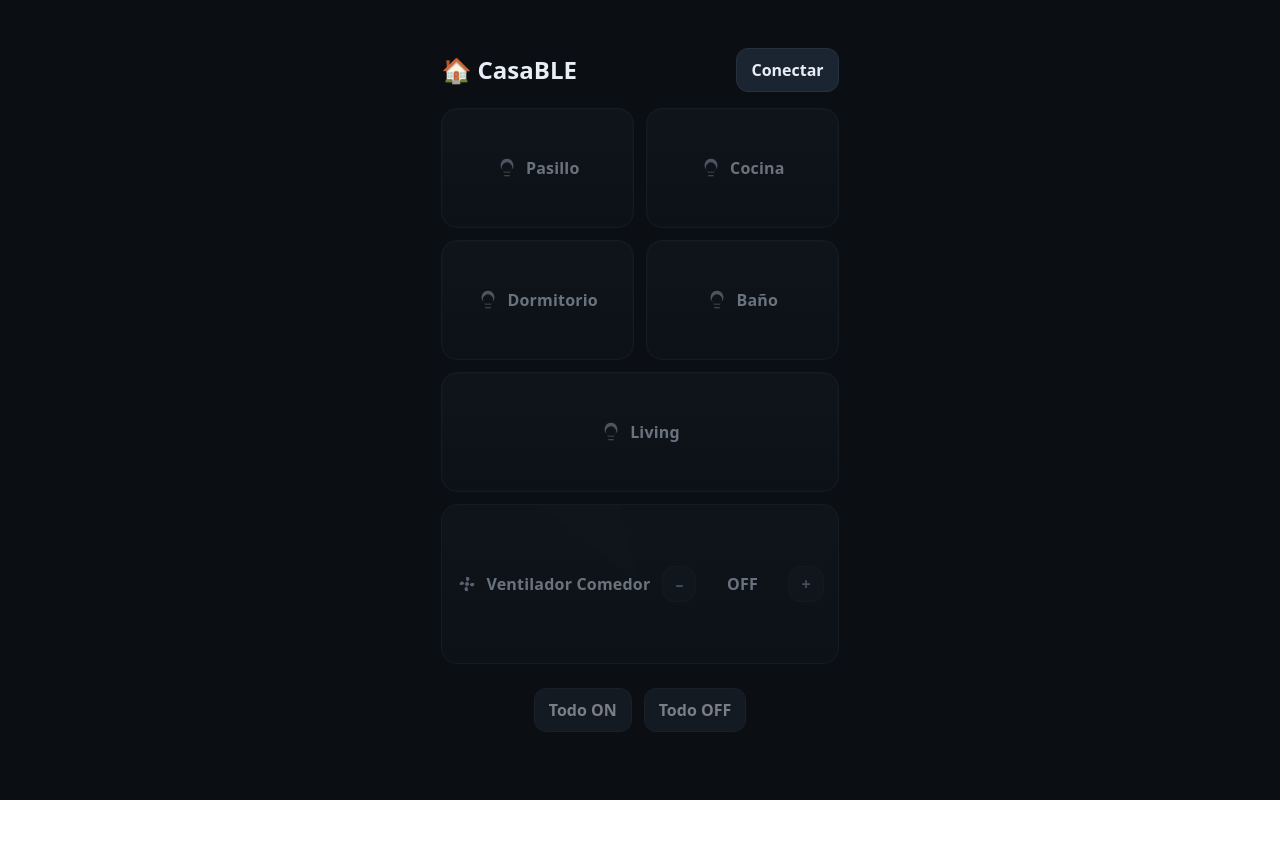
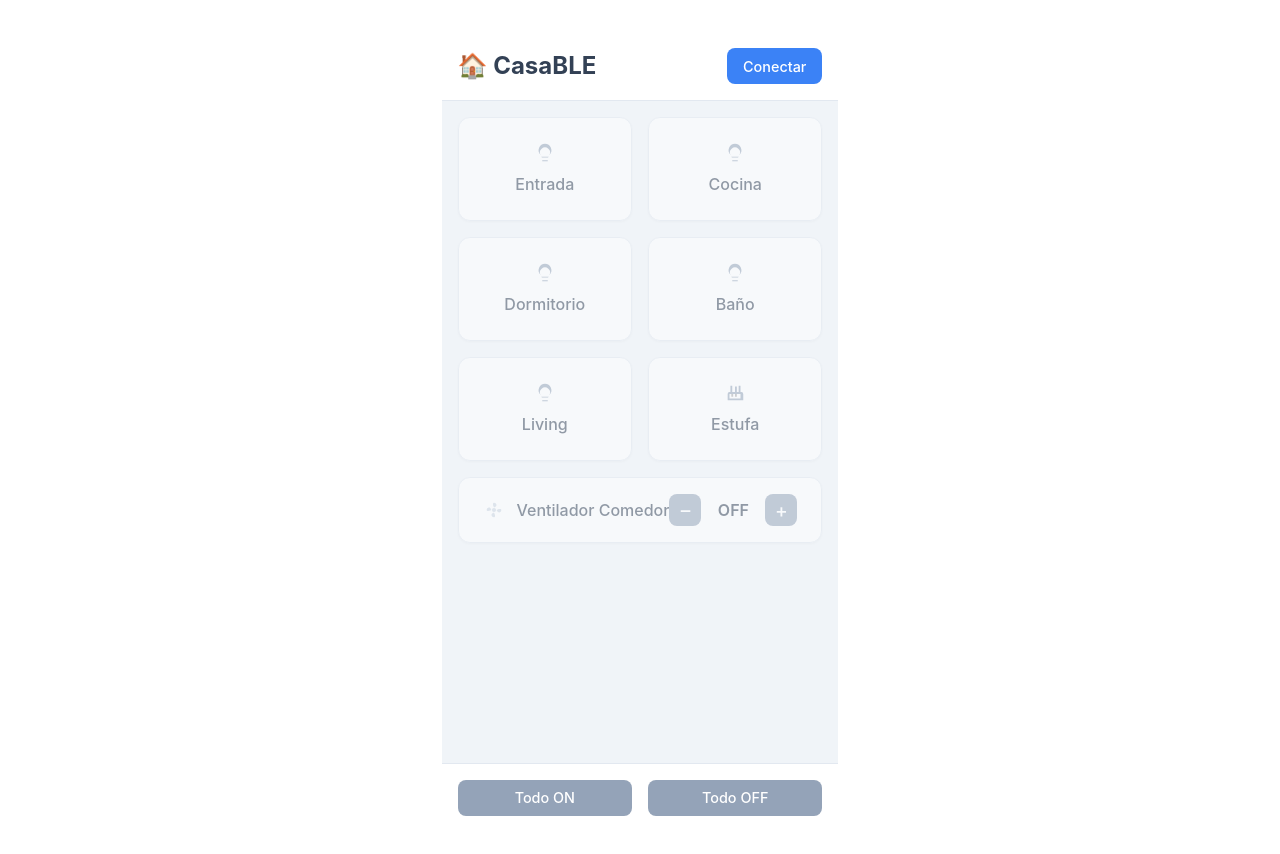
Before and after one commit to carscx/casable, a React (Vite) app: page / in a window 1280 px wide. Shown: the top 854 px of the page. Before the commit the page ends 800 px from the top, so only its background shows below. Built offline with nearby package versions, Linux system fonts and the light colour scheme.

Commit message:
Agregar estilos CSS autocontenidos y nuevo ícono de estufa en el componente CasaBle

```diff
--- a/src/components/CasaBle.tsx
+++ b/src/components/CasaBle.tsx
@@ -1,29 +1,262 @@
 /// <reference types="web-bluetooth" />
 import { useRef, useState } from "react";
-import "./casa-ble.css";
+// No importamos "./casa-ble.css" porque los estilos están abajo
 
 const NUS_SERVICE = "6e400001-b5a3-f393-e0a9-e50e24dcca9e";
 const NUS_RX = "6e400002-b5a3-f393-e0a9-e50e24dcca9e";
 const NUS_TX = "6e400003-b5a3-f393-e0a9-e50e24dcca9e";
 
-// Icons
-function IconBulb({ on=false }: { on?: boolean }) {
+// --- Estilos CSS (Autocontenidos) ---
+const styles = `
+:root {
+  --color-bg: #f0f4f8;
+  --color-bg-zona: #ffffff;
+  --color-bg-zona-on: #fef9c3;
+  --color-border: #e2e8f0;
+  --color-text: #334155;
+  --color-text-on: #ca8a04;
+  --color-icon: #94a3b8;
+  --color-icon-on: #facc15;
+  --color-btn: #3b82f6;
+  --color-btn-text: #ffffff;
+  --color-btn-hover: #2563eb;
+  --color-fan-0: #cbd5e1;
+  --color-fan-1: #60a5fa;
+  --color-fan-2: #2563eb;
+  --color-fan-3: #1d4ed8;
+  --color-heater: #888;
+  --color-heater-on: #ff6a00;
+  --color-heater-on-light: #ff9a00;
+  --color-heater-bg-on: rgba(255, 106, 0, 0.1);
+}
+
+.app {
+  font-family: -apple-system, BlinkMacSystemFont, "Segoe UI", Roboto, Helvetica, Arial, sans-serif;
+  max-width: 400px;
+  margin: 0 auto;
+  background: var(--color-bg);
+  min-height: 100vh;
+  display: flex;
+  flex-direction: column;
+}
+
+header {
+  display: flex;
+  justify-content: space-between;
+  align-items: center;
+  padding: 1rem;
+  background: var(--color-bg-zona);
+  border-bottom: 1px solid var(--color-border);
+}
+header h2 {
+  margin: 0;
+  color: var(--color-text);
+}
+
+.btn {
+  background: var(--color-btn);
+  color: var(--color-btn-text);
+  border: none;
+  padding: 0.6rem 1rem;
+  border-radius: 8px;
+  font-size: 0.9rem;
+  font-weight: 500;
+  cursor: pointer;
+  transition: background-color 0.2s;
+}
+.btn:hover {
+  background: var(--color-btn-hover);
+}
+.btn:disabled {
+  background: #94a3b8;
+  cursor: not-allowed;
+}
+
+.plano {
+  display: grid;
+  grid-template-columns: 1fr 1fr;
+  gap: 1rem;
+  padding: 1rem;
+  transition: opacity 0.3s;
+}
+.plano.disabled {
+  opacity: 0.5;
+  pointer-events: none;
+}
+
+.zona {
+  background: var(--color-bg-zona);
+  border: 1px solid var(--color-border);
+  border-radius: 12px;
+  padding: 1.5rem;
+  display: flex;
+  flex-direction: column;
+  align-items: center;
+  justify-content: center;
+  gap: 0.5rem;
+  color: var(--color-text);
+  font-weight: 500;
+  cursor: pointer;
+  transition: all 0.2s;
+  box-shadow: 0 1px 3px rgba(0,0,0,0.05);
+}
+.zona:hover {
+  border-color: #94a3b8;
+}
+.zona.on {
+  background: var(--color-bg-zona-on);
+  color: var(--color-text-on);
+  border-color: var(--color-icon-on);
+}
+.zona.comedor {
+  grid-column: 1 / -1;
+  background: transparent;
+  border: none;
+  padding: 0;
+  box-shadow: none;
+}
+.zona.estufa.on {
+  background-color: var(--color-heater-bg-on);
+  color: var(--color-heater-on);
+  border-color: var(--color-heater-on);
+}
+
+
+/* --- Iconos --- */
+.icon-bulb path {
+  fill: var(--color-icon);
+  transition: fill 0.3s;
+}
+.icon-bulb.on path {
+  fill: var(--color-icon-on);
+}
+
+.icon-fan { transition: transform 0.5s; }
+.icon-fan circle { fill: var(--color-fan-0); }
+.icon-fan path { fill: var(--color-fan-0); }
+.icon-fan.lvl-1 { transform: rotate(180deg); }
+.icon-fan.lvl-1 circle { fill: var(--color-fan-1); }
+.icon-fan.lvl-1 path { fill: var(--color-fan-1); }
+.icon-fan.lvl-2 { transform: rotate(360deg); }
+.icon-fan.lvl-2 circle { fill: var(--color-fan-2); }
+.icon-fan.lvl-2 path { fill: var(--color-fan-2); }
+.icon-fan.lvl-3 { transform: rotate(720deg); }
+.icon-fan.lvl-3 circle { fill: var(--color-fan-3); }
+.icon-fan.lvl-3 path { fill: var(--color-fan-3); }
+
+.icon-heater path:first-of-type {
+  fill: var(--color-icon);
+  transition: fill 0.3s;
+}
+.icon-heater.on path:first-of-type {
+  fill: var(--color-heater-on);
+}
+.icon-heater path:last-of-type {
+  fill: #aaa;
+  transition: fill 0.3s;
+}
+.icon-heater.on path:last-of-type {
+  fill: var(--color-heater-on-light);
+}
+
+.ventilador {
+  background: var(--color-bg-zona);
+  border: 1px solid var(--color-border);
+  border-radius: 12px;
+  padding: 1rem 1.5rem;
+  display: flex;
+  justify-content: space-between;
+  align-items: center;
+  box-shadow: 0 1px 3px rgba(0,0,0,0.05);
+}
+.etiqueta {
+  display: flex;
+  align-items: center;
+  gap: 0.75rem;
+  font-weight: 500;
+}
+.stepper {
+  display: flex;
+  align-items: center;
+  gap: 0.75rem;
+}
+.stepper button {
+  font-size: 1.2rem;
+  width: 2rem;
+  height: 2rem;
+  padding: 0;
+  text-align: center;
+  line-height: 2rem;
+}
+.stepper strong {
+  font-weight: 600;
+  min-width: 40px;
+  text-align: center;
+  color: var(--color-text);
+}
+.nivel-1 .stepper strong { color: var(--color-fan-1); }
+.nivel-2 .stepper strong { color: var(--color-fan-2); }
+.nivel-3 .stepper strong { color: var(--color-fan-3); }
+
+
+.acciones {
+  display: flex;
+  gap: 1rem;
+  padding: 1rem;
+  margin-top: auto;
+  background: var(--color-bg-zona);
+  border-top: 1px solid var(--color-border);
+}
+.acciones button {
+  flex: 1;
+}
+`;
+
+// --- Iconos ---
+function IconBulb({ on = false }: { on?: boolean }) {
   return (
-    <svg className={`icon-bulb ${on ? "on" : ""}`} viewBox="0 0 24 24" width="22" height="22" aria-hidden>
+    <svg
+      className={`icon-bulb ${on ? "on" : ""}`}
+      viewBox="0 0 24 24"
+      width="22"
+      height="22"
+      aria-hidden
+    >
       <path d="M9 21h6v-1H9v1zm3-19a7 7 0 0 0-4.93 11.93c.53.53.93 1.18 1.1 1.9l.06.26h7.54l.06-.26c.17-.72.57-1.37 1.1-1.9A7 7 0 0 0 12 2zM8.5 17a3.5 3.5 0 0 0-1.02-2.48A5.5 5.5 0 1 1 16.52 14.5 3.5 3.5 0 0 0 15.5 17H8.5z" />
     </svg>
   );
 }
-function IconFan({ level=0 }: { level?: number }) {
+function IconFan({ level = 0 }: { level?: number }) {
   return (
-    <svg className={`icon-fan lvl-${level}`} viewBox="0 0 24 24" width="22" height="22" aria-hidden>
-      <circle cx="12" cy="12" r="2.2"/>
-      <path d="M12 4c2.8 0 3.8 3.4 1.2 4.6l-1.2.6-.6-1.2C10.4 5.4 11 4 12 4zM20 12c0 2.8-3.4 3.8-4.6 1.2l-.6-1.2 1.2-.6C18.6 10.4 20 11 20 12zM12 20c-2.8 0-3.8-3.4-1.2-4.6l1.2-.6.6 1.2c1 2.6.4 4-0.6 4zM4 12c0-2.8 3.4-3.8 4.6-1.2l.6 1.2-1.2.6C5.4 13.6 4 13 4 12z"/>
+    <svg
+      className={`icon-fan lvl-${level}`}
+      viewBox="0 0 24 24"
+      width="22"
+      height="22"
+      aria-hidden
+    >
+      <circle cx="12" cy="12" r="2.2" />
+      <path d="M12 4c2.8 0 3.8 3.4 1.2 4.6l-1.2.6-.6-1.2C10.4 5.4 11 4 12 4zM20 12c0 2.8-3.4 3.8-4.6 1.2l-.6-1.2 1.2-.6C18.6 10.4 20 11 20 12zM12 20c-2.8 0-3.8-3.4-1.2-4.6l1.2-.6.6 1.2c1 2.6.4 4-0.6 4zM4 12c0-2.8 3.4-3.8 4.6-1.2l.6 1.2-1.2.6C5.4 13.6 4 13 4 12z" />
+    </svg>
+  );
+}
+// +++ NUEVO ÍCONO +++
+function IconHeater({ on = false }: { on?: boolean }) {
+  return (
+    <svg
+      className={`icon-heater ${on ? "on" : ""}`}
+      viewBox="0 0 24 24"
+      width="22"
+      height="22"
+      aria-hidden
+    >
+      <path d="M19 11h-1V4h-2v7h-2V5h-2v6H9V4H7v7H6a2 2 0 0 0-2 2v7h17v-7a2 2 0 0 0-2-2zM6 18v-5h12v5H6z" />
+      <path d="M8 13h2v3H8zm4 0h2v3h-2z" />
     </svg>
   );
 }
 
-// BLE hook
+// --- BLE hook ---
 function useBle() {
   const deviceRef = useRef<BluetoothDevice | null>(null);
   const rxRef = useRef<BluetoothRemoteGATTCharacteristic | null>(null);
@@ -33,10 +266,12 @@ function useBle() {
   async function connect() {
     const device = await navigator.bluetooth.requestDevice({
       filters: [{ namePrefix: "CasaBLE" }],
-      optionalServices: [NUS_SERVICE],
+      optionalServices: [NUS_SERVICE]
     });
     deviceRef.current = device;
-    device.addEventListener("gattserverdisconnected", () => setConnected(false));
+    device.addEventListener("gattserverdisconnected", () =>
+      setConnected(false)
+    );
     const server = await device.gatt!.connect();
     const svc = await server.getPrimaryService(NUS_SERVICE);
     rxRef.current = await svc.getCharacteristic(NUS_RX);
@@ -44,97 +279,191 @@ function useBle() {
     await txRef.current.startNotifications();
     setConnected(true);
   }
-  function disconnect(){ deviceRef.current?.gatt?.disconnect(); }
+  function disconnect() {
+    deviceRef.current?.gatt?.disconnect();
+  }
 
   async function send(cmd: string) {
     if (!rxRef.current) return;
     const data = new TextEncoder().encode(cmd);
     // @ts-ignore
-    if (rxRef.current.writeValueWithoutResponse) await rxRef.current.writeValueWithoutResponse(data);
+    if (rxRef.current.writeValueWithoutResponse)
+      await rxRef.current.writeValueWithoutResponse(data);
     else await rxRef.current.writeValue(data);
   }
   return { connected, connect, disconnect, send };
 }
 
+// --- Componente Principal ---
 export default function CasaBle() {
   const { connected, connect, disconnect, send } = useBle();
 
-  const [pasillo, setPasillo] = useState(false);
+  // +++ Estados Actualizados +++
+  const [entrada, setEntrada] = useState(false); // Pasillo -> Entrada
   const [cocina, setCocina] = useState(false);
   const [dormitorio, setDormitorio] = useState(false);
   const [aseo, setAseo] = useState(false);
   const [living, setLiving] = useState(false);
+  const [estufa, setEstufa] = useState(false); // <-- NUEVO
   const [vent, setVent] = useState(0); // 0..3
 
-  async function toggle(zone: "PASILLO"|"COCINA"|"DORMITORIO"|"ASEO"|"LIVING") {
-    const mapState = { PASILLO: pasillo, COCINA: cocina, DORMITORIO: dormitorio, ASEO: aseo, LIVING: living } as const;
-    const setters  = { PASILLO: setPasillo, COCINA: setCocina, DORMITORIO: setDormitorio, ASEO: setAseo, LIVING: setLiving } as const;
+  // +++ Funciones 'toggle' y 'all' Actualizadas +++
+  async function toggle(
+    zone: "ENTRADA" | "COCINA" | "DORMITORIO" | "ASEO" | "LIVING" | "ESTUFA"
+  ) {
+    const mapState = {
+      ENTRADA: entrada,
+      COCINA: cocina,
+      DORMITORIO: dormitorio,
+      ASEO: aseo,
+      LIVING: living,
+      ESTUFA: estufa
+    } as const;
+    const setters = {
+      ENTRADA: setEntrada,
+      COCINA: setCocina,
+      DORMITORIO: setDormitorio,
+      ASEO: setAseo,
+      LIVING: setLiving,
+      ESTUFA: setEstufa
+    } as const;
+
+    // @ts-ignore
     const next = !mapState[zone];
+    // @ts-ignore
     setters[zone](next);
     await send(`${zone} ${next ? "ON" : "OFF"}`);
   }
+
   async function cycleVent() {
     const next = (vent + 1) % 4;
     setVent(next);
     await send(next === 0 ? "VENTILADOR OFF" : `VENTILADOR ${next}`);
   }
-  async function stepVent(delta:number){
+  async function stepVent(delta: number) {
     const next = Math.max(0, Math.min(3, vent + delta));
     setVent(next);
     await send(next === 0 ? "VENTILADOR OFF" : `VENTILADOR ${next}`);
   }
-  async function all(on:boolean){
-    setPasillo(on); setCocina(on); setDormitorio(on); setAseo(on); setLiving(on); setVent(on?2:0);
+  async function all(on: boolean) {
+    setEntrada(on);
+    setCocina(on);
+    setDormitorio(on);
+    setAseo(on);
+    setLiving(on);
+    setEstufa(on);
+    setVent(on ? 2 : 0);
     await send(on ? "ALL ON" : "ALL OFF");
   }
 
   return (
     <div className="app">
+      {/* Añadimos los estilos al DOM */}
+      <style>{styles}</style>
+
       <header>
         <h2>🏠 CasaBLE</h2>
         {!connected ? (
-          <button className="btn" onClick={connect}>Conectar</button>
+          <button className="btn" onClick={connect}>
+            Conectar
+          </button>
         ) : (
-          <button className="btn" onClick={disconnect}>Desconectar</button>
+          <button className="btn" onClick={disconnect}>
+            Desconectar
+          </button>
         )}
       </header>
 
       <div className={`plano ${connected ? "" : "disabled"}`}>
-        <div className={`zona pasillo ${pasillo?"on":""}`} onClick={()=>connected && toggle("PASILLO")}>
-          <IconBulb on={pasillo} /><span>Pasillo</span>
-        </div>
-        <div className={`zona cocina ${cocina?"on":""}`} onClick={()=>connected && toggle("COCINA")}>
-          <IconBulb on={cocina} /><span>Cocina</span>
+        {/* --- ENTRADA (Antes Pasillo) --- */}
+        <div
+          className={`zona entrada ${entrada ? "on" : ""}`}
+          onClick={() => connected && toggle("ENTRADA")}
+        >
+          <IconBulb on={entrada} />
+          <span>Entrada</span>
         </div>
 
-        <div className={`zona dormitorio ${dormitorio?"on":""}`} onClick={()=>connected && toggle("DORMITORIO")}>
-          <IconBulb on={dormitorio} /><span>Dormitorio</span>
-        </div>
-        <div className={`zona bano ${aseo?"on":""}`} onClick={()=>connected && toggle("ASEO")}>
-          <IconBulb on={aseo} /><span>Baño</span>
+        <div
+          className={`zona cocina ${cocina ? "on" : ""}`}
+          onClick={() => connected && toggle("COCINA")}
+        >
+          <IconBulb on={cocina} />
+          <span>Cocina</span>
         </div>
 
-        <div className={`zona living ${living?"on":""}`} onClick={()=>connected && toggle("LIVING")}>
-          <IconBulb on={living} /><span>Living</span>
+        <div
+          className={`zona dormitorio ${dormitorio ? "on" : ""}`}
+          onClick={() => connected && toggle("DORMITORIO")}
+        >
+          <IconBulb on={dormitorio} />
+          <span>Dormitorio</span>
+        </div>
+        <div
+          className={`zona bano ${aseo ? "on" : ""}`}
+          onClick={() => connected && toggle("ASEO")}
+        >
+          <IconBulb on={aseo} />
+          <span>Baño</span>
         </div>
 
-        <div className={`zona comedor nivel-${vent}`} onClick={()=>connected && cycleVent()}>
-          <div className="ventilador" onClick={(e)=>e.stopPropagation()}>
+        <div
+          className={`zona living ${living ? "on" : ""}`}
+          onClick={() => connected && toggle("LIVING")}
+        >
+          <IconBulb on={living} />
+          <span>Living</span>
+        </div>
+
+        {/* --- NUEVA ZONA: ESTUFA --- */}
+        <div
+          className={`zona estufa ${estufa ? "on" : ""}`}
+          onClick={() => connected && toggle("ESTUFA")}
+        >
+          <IconHeater on={estufa} />
+          <span>Estufa</span>
+        </div>
+
+        <div
+          className={`zona comedor nivel-${vent}`}
+          onClick={() => connected && cycleVent()}
+        >
+          <div className="ventilador" onClick={(e) => e.stopPropagation()}>
             <div className="etiqueta">
               <IconFan level={vent} /> Ventilador Comedor
             </div>
             <div className="stepper">
-              <button className="btn" disabled={!connected || vent<=0} onClick={()=>stepVent(-1)}>–</button>
-              <strong>{vent===0?"OFF":`Vel ${vent}`}</strong>
-              <button className="btn" disabled={!connected || vent>=3} onClick={()=>stepVent(+1)}>+</button>
+              <button
+                className="btn"
+                disabled={!connected || vent <= 0}
+                onClick={() => stepVent(-1)}
+              >
+                –
+              </button>
+              <strong>{vent === 0 ? "OFF" : `Vel ${vent}`}</strong>
+              <button
+                className="btn"
+                disabled={!connected || vent >= 3}
+                onClick={() => stepVent(+1)}
+              >
+                +
+              </button>
             </div>
           </div>
         </div>
       </div>
 
       <div className="acciones">
-        <button className="btn" disabled={!connected} onClick={()=>all(true)}>Todo ON</button>
-        <button className="btn" disabled={!connected} onClick={()=>all(false)}>Todo OFF</button>
+        <button className="btn" disabled={!connected} onClick={() => all(true)}>
+          Todo ON
+        </button>
+        <button
+          className="btn"
+          disabled={!connected}
+          onClick={() => all(false)}
+        >
+          Todo OFF
+        </button>
       </div>
     </div>
   );
```
